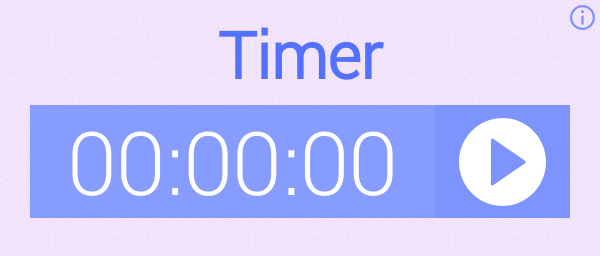
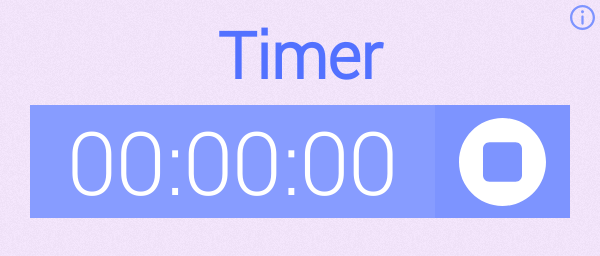
Before and after one commit to LucasAndrad/alura-timer, an Electron app: page app/index.html in a window 600 px wide. Both pictures are taken after a click on the picture 502 px from the left and 155 px from the top of the page. Shown: the top 256 px of the page. Drawn offline with Linux system fonts and the light colour scheme.

Commit message:
Add switch function to change image between play and stop

```diff
--- a/app/css/index.css
+++ b/app/css/index.css
@@ -45,7 +45,7 @@ html, body {
     /*margin-bottom: 5px;*/
     display: inline-block;
     background-color: #7D94FF;
-
+    cursor: pointer;
 }
 
 .botao-play{
--- a/app/js/renderer.js
+++ b/app/js/renderer.js
@@ -5,3 +5,10 @@ let linkAbout = document.querySelector('#link-about');
 linkAbout.addEventListener('click', function (){
   ipcRenderer.send('open-about-window');
 });
+
+let button = document.querySelector('.botao-play');
+let imgs = ['img/play-button.svg', 'img/stop-button.svg'];
+button.addEventListener('click', () => {
+  imgs = imgs.reverse();
+  button.src = imgs[0];
+});
```
